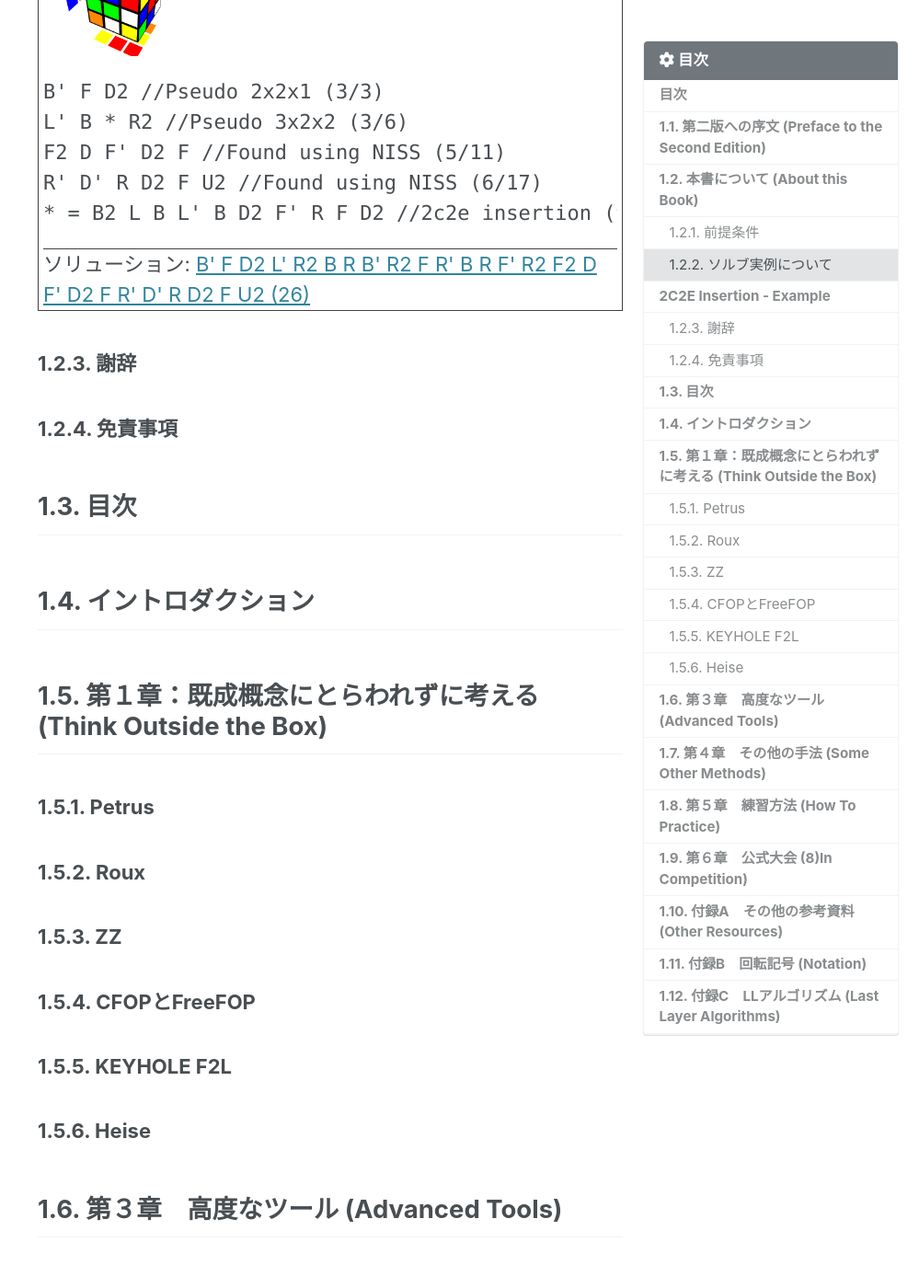
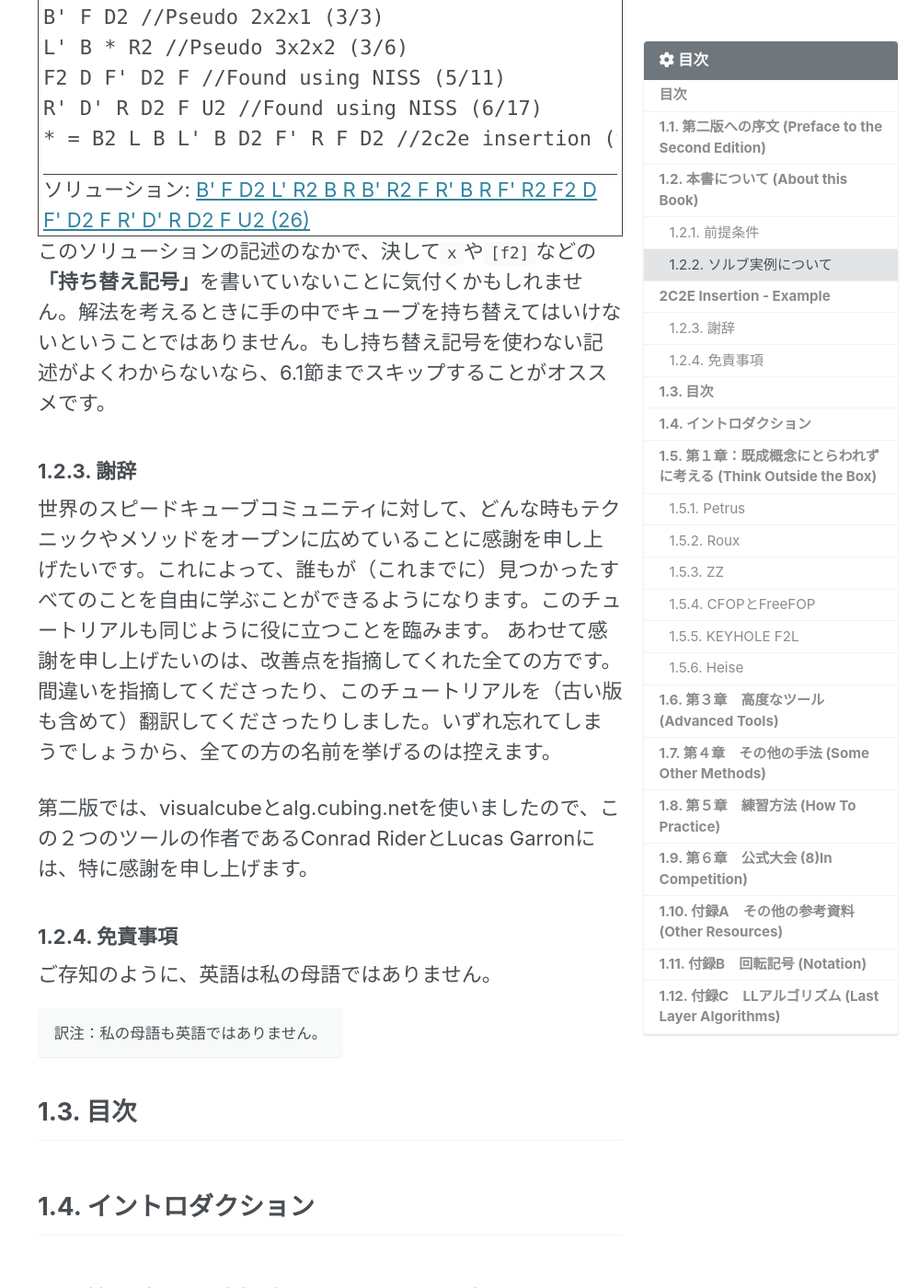
Before and after one commit to kawam1123/translation, a Jekyll site: the page built from _pages/FMC-tutorial.md, in a window 1280 px wide and 1400 px high, scrolled down 6029 px. Shown: the whole window at 92% size, without its empty margins (281-1280 px from the left). Built offline with Jekyll 4.4.1, drawn with Linux system fonts in a browser that asks for light colours; cached includes are drawn as plain includes; nearby versions of some CDN libraries.

Commit message:
noticeを追加

````diff
--- a/_pages/FMC-tutorial.md
+++ b/_pages/FMC-tutorial.md
@@ -34,9 +34,10 @@
 version 0.0
 November 8, 2019
 
-> 翻訳者注：
->
-> 本ドキュメントは、未完成です。原文はコメントアウトされた状態で保存されています。翻訳に協力してくださる方は、コメントアウトを外して日本語の翻訳を書き込んでください。文中の画像ファイルおよびリンクについては、いずれGitHubのリポジトリ内に格納予定です。
+
+**翻訳者注：**
+本ドキュメントは、未完成です。原文はコメントアウトされた状態で保存されています。翻訳に協力してくださる方は、コメントアウトを外して日本語の翻訳を書き込んでください。文中の画像ファイルおよびリンクについては、いずれGitHubのリポジトリ内に格納予定です。
+{: .notice--info}
 
 <!-- TOC -->
 ## 目次
@@ -202,6 +203,10 @@
 F U2 (26)
 See on alg.cubing.net
 -->
+
+
+このソリューションの記述のなかで、決して`x`や`[f2]`などの**「持ち替え記号」**を書いていないことに気付くかもしれません。解法を考えるときに手の中でキューブを持ち替えてはいけないということではありません。もし持ち替え記号を使わない記述がよくわからないなら、6.1節までスキップすることがオススメです。
+
 <!--
 You may notice that in writing the solution I almost never use “rotation” moves such as
 x or [f2]. This doesn’t mean that you shouldn’t turn the cube around in your hands when
@@ -210,11 +215,16 @@
 -->
 
 ### 1.2.3. 謝辞
+世界のスピードキューブコミュニティに対して、どんな時もテクニックやメソッドをオープンに広めていることに感謝を申し上げたいです。これによって、誰もが（これまでに）見つかったすべてのことを自由に学ぶことができるようになります。このチュートリアルも同じように役に立つことを臨みます。
 <!--
 Acknowledgements
 I want to thank the whole international speedcubing community for always openly spread techniques and methods, enabling anyone to freely learn anything that has been discovered (until
 now). I hope this tutorial will be helpful in the same way.
-4
+-->
+あわせて感謝を申し上げたいのは、改善点を指摘してくれた全ての方です。間違いを指摘してくださったり、このチュートリアルを（古い版も含めて）翻訳してくださったりしました。いずれ忘れてしまうでしょうから、全ての方の名前を挙げるのは控えます。
+
+第二版では、visualcubeとalg.cubing.netを使いましたので、この２つのツールの作者であるConrad RiderとLucas Garronには、特に感謝を申し上げます。
+<!--
 I also want to thank everybody who gave me suggestions for improvements, pointed out
 mistakes or translated this tutorial (or rather, the old version). I don’t want to name any of you
 explicitly, because I know I will forget many.
@@ -224,6 +234,9 @@
 -->
 
 ### 1.2.4. 免責事項
+ご存知のように、英語は私の母語ではありません。
+
+```訳注：私の母語も英語ではありません。```{: .notice}
 <!--
 Disclaimer
 As you may know, English is not my first language. If you think that a certain passage is poorly
````
